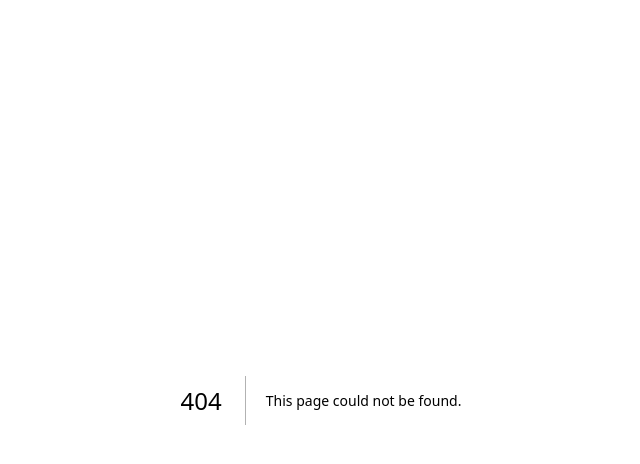
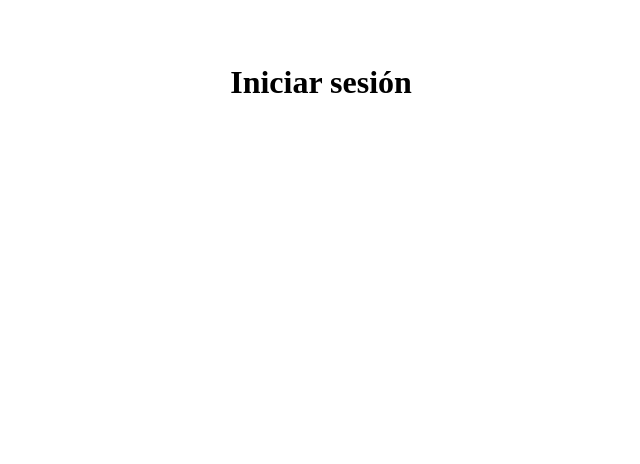
Before and after one commit to vasbelco/trasari.app, a Next.js app: page /login in a window 1280 px wide. Before the commit this address had no page. Shown: the top 464 px of the page, without its empty margins (319-959 px from the left). Built offline with nearby package versions, Linux system fonts and the light colour scheme.

Commit message:
Create login.js

```diff
--- /dev/null
+++ b/pages/login.js
@@ -0,0 +1,3 @@
+export default function LoginPage() {
+  return <h1 style={{textAlign:'center', marginTop: '4rem'}}>Iniciar sesión</h1>;
+}
```
